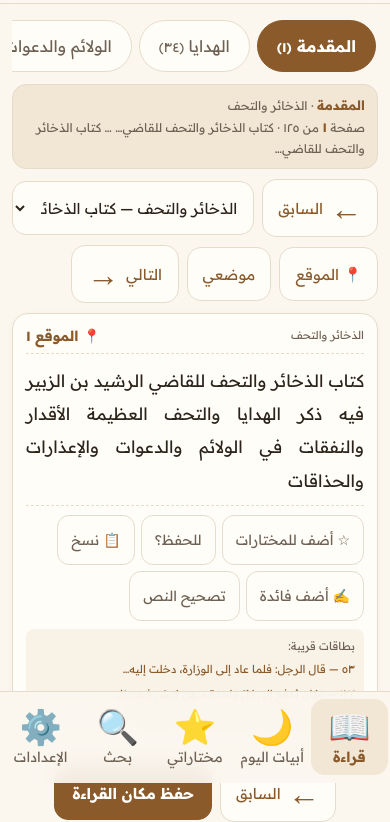
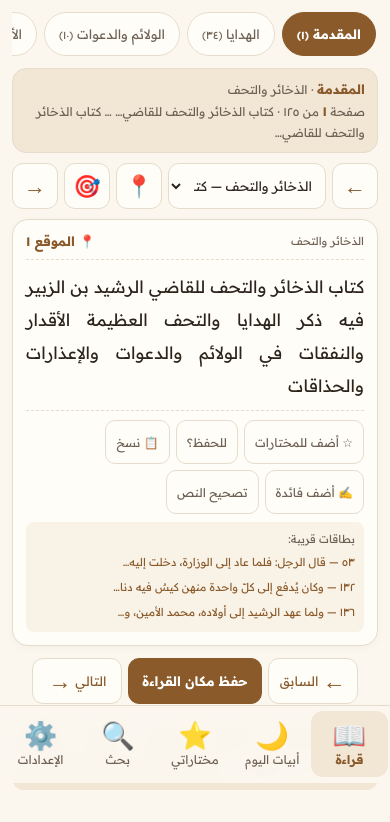
Before and after one commit to falmalki/al-dhakhair-wal-tuhaf, a plain HTML site: page index.html in a window 390 px wide. Shown: the part 61-883 px from the top of the page. Drawn offline with Linux system fonts and the light colour scheme; a web font is replaced by a local one.

Commit message:
Balance iPhone icon sizes and keep navigation controls on one line

```diff
--- a/index.html
+++ b/index.html
@@ -21,7 +21,7 @@
 }
 *{box-sizing:border-box;-webkit-tap-highlight-color:transparent}
 html,body{width:100%;max-width:100%;overflow-x:hidden;margin:0;padding:0}
-body{background:var(--bg);color:var(--ink);font-family:var(--font-family);font-size:var(--font-size);line-height:1.9;padding:0 0 calc(116px + env(safe-area-inset-bottom))}
+body{background:var(--bg);color:var(--ink);font-family:var(--font-family);font-size:var(--font-size);line-height:1.9;padding:0 0 calc(96px + env(safe-area-inset-bottom))}
 button,input,select,textarea{font-family:inherit;font-size:inherit;color:inherit}
 button{cursor:pointer}
 .container{width:100%;max-width:820px;margin:0 auto;padding:0 12px;overflow-x:hidden}
@@ -30,32 +30,33 @@ button{cursor:pointer}
 .brand{flex:1;min-width:0;line-height:1.2}
 .brand b{display:block;font-size:16px;font-weight:700;color:var(--accent);white-space:nowrap;overflow:hidden;text-overflow:ellipsis}
 .brand small{display:block;font-size:11px;color:var(--muted);white-space:nowrap;overflow:hidden;text-overflow:ellipsis}
-.icon-btn{border:1px solid var(--border);background:var(--card);border-radius:14px;min-width:52px;width:52px;height:52px;padding:0 6px;font-size:22px;font-weight:700;color:var(--accent);display:inline-flex;align-items:center;justify-content:center}
-.tabbar{position:fixed;bottom:0;left:0;right:0;z-index:70;background:rgba(251,247,239,.92);backdrop-filter:blur(12px);-webkit-backdrop-filter:blur(12px);border-top:1px solid var(--border);display:flex;justify-content:space-around;padding:7px 2px calc(8px + env(safe-area-inset-bottom))}
-.tabbar button{flex:1;min-width:0;min-height:74px;background:none;border:0;display:flex;flex-direction:column;align-items:center;justify-content:center;gap:3px;font-size:14px;color:var(--muted);padding:7px 1px;border-radius:14px;line-height:1.2}
-.tabbar button .ic{font-size:32px;line-height:1.1}
-.tabbar button span:last-child{white-space:nowrap;font-size:13px}
+.icon-btn{border:1px solid var(--border);background:var(--card);border-radius:12px;min-width:44px;width:44px;height:44px;padding:0 4px;font-size:18px;font-weight:700;color:var(--accent);display:inline-flex;align-items:center;justify-content:center}
+.tabbar{position:fixed;bottom:0;left:0;right:0;z-index:70;background:rgba(251,247,239,.92);backdrop-filter:blur(12px);-webkit-backdrop-filter:blur(12px);border-top:1px solid var(--border);display:flex;justify-content:space-around;padding:5px 2px calc(6px + env(safe-area-inset-bottom))}
+.tabbar button{flex:1;min-width:0;min-height:64px;background:none;border:0;display:flex;flex-direction:column;align-items:center;justify-content:center;gap:2px;font-size:12px;color:var(--muted);padding:5px 1px;border-radius:12px;line-height:1.2}
+.tabbar button .ic{font-size:27px;line-height:1.1}
+.tabbar button span:last-child{white-space:nowrap;font-size:12px}
 .tabbar button.on{color:var(--accent);font-weight:700;background:var(--accent-soft)}
 .tab{display:none}.tab.on{display:block}
 .section-title{font-size:15px;font-weight:700;color:var(--accent);margin:16px 2px 8px;display:flex;align-items:center;justify-content:space-between}
 .section-title small{font-size:11px;font-weight:400;color:var(--muted)}
 .pill-strip{display:flex;gap:7px;overflow-x:auto;padding:8px 2px 6px;scrollbar-width:none;-webkit-overflow-scrolling:touch}
 .pill-strip::-webkit-scrollbar{display:none}
-.pill{flex:0 0 auto;border:1px solid var(--border);background:var(--card);border-radius:999px;padding:12px 18px;min-height:50px;font-size:16px;color:var(--muted);white-space:nowrap}
+.pill{flex:0 0 auto;border:1px solid var(--border);background:var(--card);border-radius:999px;padding:8px 13px;min-height:42px;font-size:13px;color:var(--muted);white-space:nowrap}
 .pill.on{background:var(--accent);border-color:var(--accent);color:#fff;font-weight:700}
 .banner{background:var(--accent-soft);border:1px solid var(--border);border-radius:14px;padding:9px 12px;margin:6px 0 10px;font-size:12px;color:var(--muted);line-height:1.7}
 .banner b{color:var(--accent);font-size:13px}
 .histbar{display:flex;gap:6px;overflow-x:auto;padding:6px 2px 2px;scrollbar-width:none}
 .histbar::-webkit-scrollbar{display:none}
-.chip{flex:0 0 auto;border:1px solid var(--border);background:var(--card);border-radius:999px;padding:8px 14px;min-height:42px;font-size:14px;color:var(--muted)}
-.ctrl{display:flex;gap:8px;align-items:center;flex-wrap:wrap;margin:6px 0 10px}
-.ctrl select{flex:1 1 190px;min-width:0;max-width:100%;border:1px solid var(--border);background:var(--card);border-radius:14px;padding:12px;font-size:15px;min-height:52px}
-.btn-soft{border:1px solid var(--border);background:var(--card);border-radius:14px;padding:11px 15px;font-size:15px;color:var(--accent);min-height:52px}
+.chip{flex:0 0 auto;border:1px solid var(--border);background:var(--card);border-radius:999px;padding:6px 11px;min-height:36px;font-size:12px;color:var(--muted)}
+.ctrl{display:flex;gap:6px;align-items:center;flex-wrap:nowrap;margin:6px 0 10px}
+.ctrl select{flex:1 1 auto;min-width:0;max-width:100%;border:1px solid var(--border);background:var(--card);border-radius:11px;padding:8px 9px;font-size:13px;min-height:44px}
+.btn-soft{border:1px solid var(--border);background:var(--card);border-radius:11px;padding:8px 11px;font-size:13px;color:var(--accent);min-height:44px}
 .btn-soft:active{background:var(--accent-soft)}
-.btn-ok{border:1px solid var(--ok);background:var(--ok-soft);border-radius:14px;padding:11px 15px;font-size:15px;color:var(--ok);font-weight:700;min-height:52px}
-.btn-acc{border:1px solid var(--accent);background:var(--accent);border-radius:14px;padding:12px 17px;font-size:15px;color:#fff;font-weight:700;min-height:52px}
-.nav-btn{min-width:124px;min-height:56px;display:inline-flex;align-items:center;justify-content:center;gap:7px}
-.nav-btn .arrow{font-size:30px;line-height:1;font-weight:700}
+.btn-ok{border:1px solid var(--ok);background:var(--ok-soft);border-radius:11px;padding:8px 11px;font-size:13px;color:var(--ok);font-weight:700;min-height:44px}
+.btn-acc{border:1px solid var(--accent);background:var(--accent);border-radius:11px;padding:9px 13px;font-size:13px;color:#fff;font-weight:700;min-height:44px}
+.nav-btn{min-width:92px;min-height:44px;display:inline-flex;align-items:center;justify-content:center;gap:4px;padding:6px 8px}
+.nav-btn .arrow{font-size:23px;line-height:1;font-weight:700}
+.nav-icon{flex:0 0 46px;width:46px;min-width:46px;min-height:44px;padding:0;font-size:22px;display:inline-flex;align-items:center;justify-content:center}
 .card{background:var(--card);border:1px solid var(--border);border-radius:16px;padding:16px;margin:0 0 12px;box-shadow:0 2px 8px rgba(44,36,27,.03)}
 .chead{display:flex;align-items:flex-start;justify-content:space-between;gap:8px;border-bottom:1px dashed var(--border);padding-bottom:8px;margin-bottom:10px;direction:rtl}
 .chead .sec{font-size:11px;color:var(--muted);line-height:1.6;min-width:0;flex:1}
@@ -74,7 +75,7 @@ button{cursor:pointer}
 .index-list button{text-align:right;background:none;border:0;border-bottom:1px dashed var(--border);padding:6px 4px;font-size:13px;color:var(--accent);border-radius:6px}
 .benefit-strip{background:var(--note-bg);border-right:3px solid var(--accent);border-radius:8px;padding:7px 10px;font-size:12px;margin:8px 0;white-space:pre-wrap;line-height:1.8}
 .acts{display:flex;gap:6px;flex-wrap:wrap;border-top:1px dashed var(--border);padding-top:9px;margin-top:8px}
-.acts button{font-size:14px;min-height:48px;padding:9px 13px;border-radius:12px;border:1px solid var(--border);background:var(--card);color:var(--muted)}
+.acts button{font-size:12px;min-height:42px;padding:7px 10px;border-radius:10px;border:1px solid var(--border);background:var(--card);color:var(--muted)}
 .acts button.on{background:var(--accent-soft);border-color:var(--accent);color:var(--accent);font-weight:700}
 .acts button.mem-ok{background:var(--ok-soft);border-color:var(--ok);color:var(--ok);font-weight:700}
 .benefit-box{margin-top:8px;background:var(--note-bg);border-radius:10px;padding:8px}
@@ -106,23 +107,24 @@ input[type=text],input[type=number],input[type=search]{border:1px solid var(--bo
 .modal-in{width:100%;max-width:640px;background:var(--card);border-radius:18px;padding:16px;max-height:86vh;overflow:auto}
 .modal-in h3{margin:0 0 8px;font-size:15px;color:var(--accent)}
 .quote{border-right:3px solid var(--accent);background:var(--poem-bg);padding:8px 10px;border-radius:8px;font-size:13px;margin:8px 0;line-height:1.9}
-.fabs{position:fixed;z-index:80;display:none;bottom:calc(124px + env(safe-area-inset-bottom));left:50%;transform:translateX(-50%);background:var(--accent);color:#fff;border:0;border-radius:999px;padding:12px 20px;font-size:15px;font-weight:700;box-shadow:0 4px 14px rgba(0,0,0,.18)}
+.fabs{position:fixed;z-index:80;display:none;bottom:calc(104px + env(safe-area-inset-bottom));left:50%;transform:translateX(-50%);background:var(--accent);color:#fff;border:0;border-radius:999px;padding:10px 17px;font-size:13px;font-weight:700;box-shadow:0 4px 14px rgba(0,0,0,.18)}
 .fabs.on{display:block}
-#topBtn{position:fixed;z-index:65;bottom:calc(124px + env(safe-area-inset-bottom));right:12px;width:50px;height:50px;border-radius:50%;border:1px solid var(--border);background:var(--card);color:var(--accent);font-size:24px;display:none;box-shadow:0 2px 8px rgba(0,0,0,.1)}
+#topBtn{position:fixed;z-index:65;bottom:calc(104px + env(safe-area-inset-bottom));right:12px;width:44px;height:44px;border-radius:50%;border:1px solid var(--border);background:var(--card);color:var(--accent);font-size:20px;display:none;box-shadow:0 2px 8px rgba(0,0,0,.1)}
 #topBtn.on{display:block}
-#toast{position:fixed;z-index:120;bottom:calc(128px + env(safe-area-inset-bottom));left:50%;transform:translateX(-50%);background:var(--ink);color:#fff;padding:10px 16px;border-radius:999px;font-size:14px;opacity:0;pointer-events:none;transition:opacity .2s;max-width:90vw;text-align:center}
+#toast{position:fixed;z-index:120;bottom:calc(108px + env(safe-area-inset-bottom));left:50%;transform:translateX(-50%);background:var(--ink);color:#fff;padding:9px 14px;border-radius:999px;font-size:13px;opacity:0;pointer-events:none;transition:opacity .2s;max-width:90vw;text-align:center}
 #toast.on{opacity:1}
 .focus .acts,.focus .near,.focus .benefit-strip{display:none!important}
 @media (max-width:600px){
   .verse-row{display:block}.verse-sadr,.verse-ajz{display:block;width:100%;text-align:right}.verse-row+.verse-row{border-top:1px dashed var(--poem-border);margin-top:6px;padding-top:6px}
   .card{padding:13px}.card-text{font-size:calc(var(--font-size) - 2px)}
-  .pill{min-height:52px;padding:13px 19px;font-size:16px}
-  .tabbar button{min-height:76px}.tabbar button .ic{font-size:34px}.tabbar button span:last-child{font-size:14px}
-  .btn-soft,.btn-acc,.ctrl select{min-height:54px;font-size:15px}
-  .nav-btn{min-width:108px;min-height:58px}.nav-btn .arrow{font-size:32px}
-  .acts button{min-height:50px;font-size:14px}
-  .tag{min-height:44px;padding:8px 13px;font-size:14px}
-  .locbadge{font-size:14px}
+  .pill{min-height:44px;padding:9px 14px;font-size:13px}
+  .tabbar button{min-height:66px}.tabbar button .ic{font-size:27px}.tabbar button span:last-child{font-size:12px}
+  .btn-soft,.btn-acc,.ctrl select{min-height:46px;font-size:13px}
+  .nav-btn{min-width:90px;min-height:46px}.nav-btn .arrow{font-size:23px}
+  .nav-icon{flex:0 0 46px;width:46px;min-width:46px;min-height:46px;font-size:22px}
+  .acts button{min-height:44px;font-size:12px}
+  .tag{min-height:38px;padding:6px 11px;font-size:12px}
+  .locbadge{font-size:13px}
 }
 </style>
 </head>
@@ -143,11 +145,11 @@ input[type=text],input[type=number],input[type=search]{border:1px solid var(--bo
     <div class="pill-strip" id="topics"></div>
     <div class="banner" id="banner"></div>
     <div class="ctrl">
-      <button class="btn-soft nav-btn" id="prevTop"><span class="arrow">←</span> السابق</button>
+      <button class="btn-soft nav-icon" id="prevTop" aria-label="السابق" title="السابق">←</button>
       <select id="pageSel" aria-label="الصفحة"></select>
-      <button class="btn-soft" id="locBtn">📍 الموقع</button>
-      <button class="btn-soft" id="myPos">موضعي</button>
-      <button class="btn-soft nav-btn" id="nextTop">التالي <span class="arrow">→</span></button>
+      <button class="btn-soft nav-icon" id="locBtn" aria-label="الموقع" title="الموقع">📍</button>
+      <button class="btn-soft nav-icon" id="myPos" aria-label="موضعي" title="موضعي">🎯</button>
+      <button class="btn-soft nav-icon" id="nextTop" aria-label="التالي" title="التالي">→</button>
     </div>
     <div id="readCards"></div>
     <div class="ctrl" style="justify-content:center">
```
